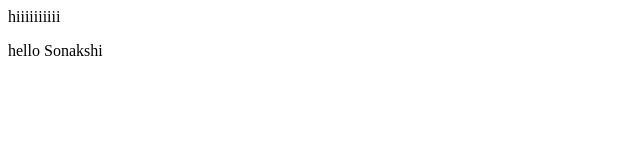
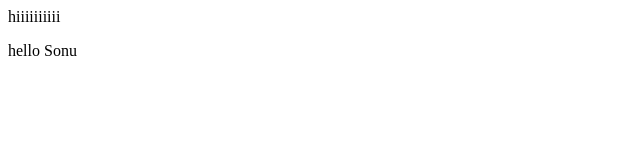
Before and after one commit to sonakshi879/practicenew, a plain HTML site: page index.html in a window 1280 px wide. Shown: the full height of the page, 0-640 px from the left. Drawn offline with Linux system fonts and the light colour scheme.

Commit message:
modified name

```diff
--- a/index.html
+++ b/index.html
@@ -1,7 +1,7 @@
 <html>
 <body>
 <p>hiiiiiiiiii</p>
-hello Sonakshi
+hello Sonu
 </body>
 
 </html>
```
